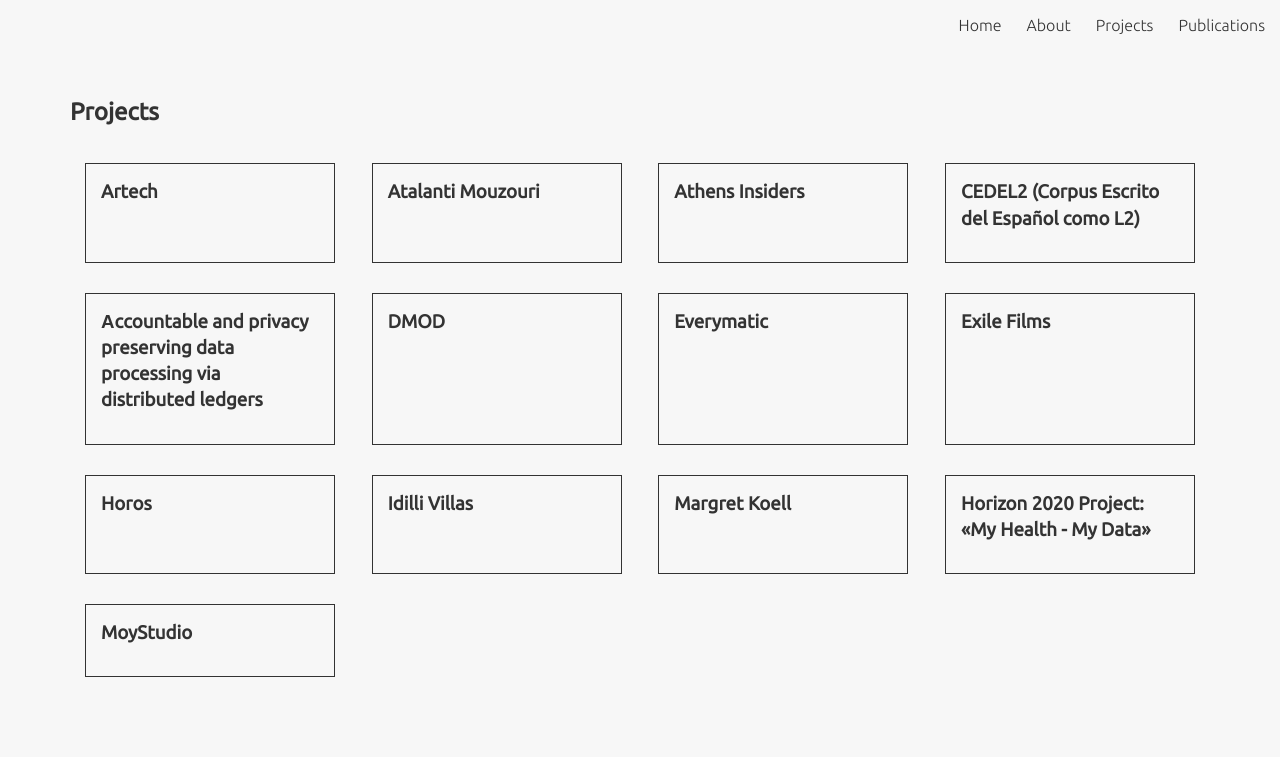
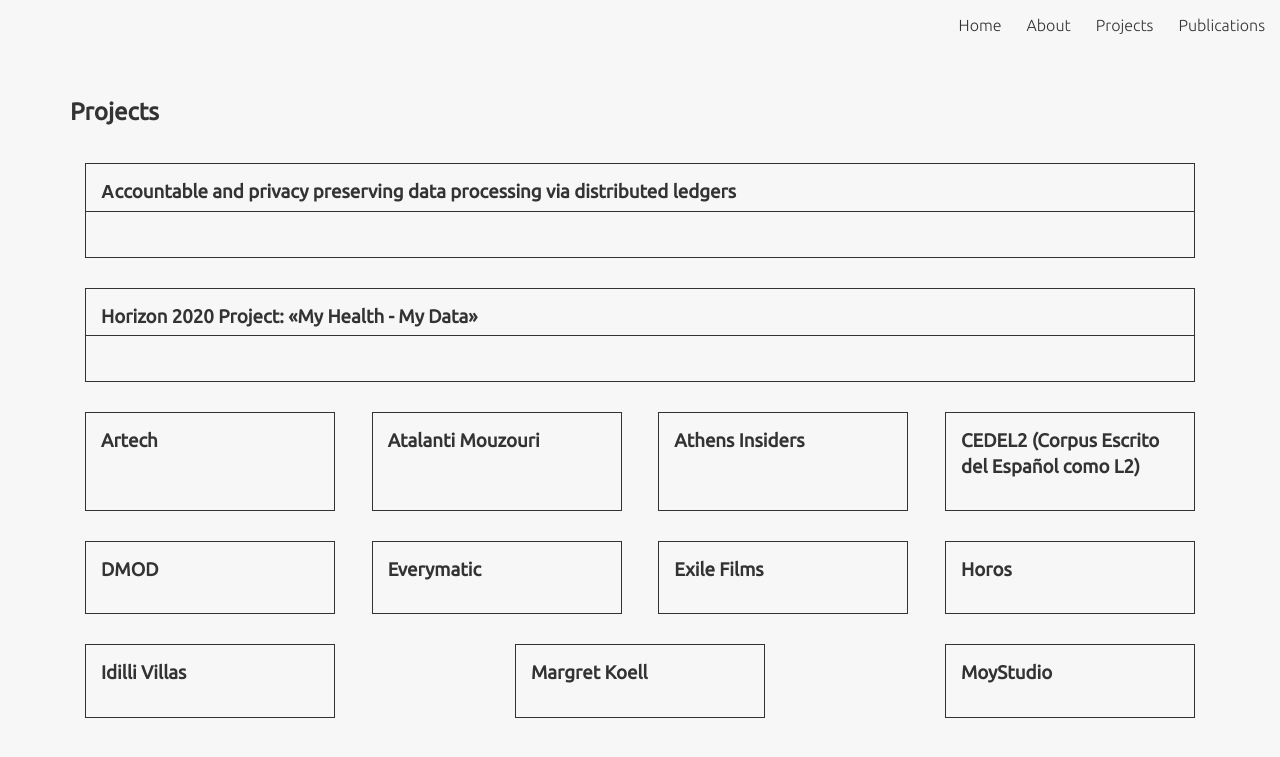
Before and after one commit to cnasikas/christosnasikas.com, a Jekyll site: the page built from projects.html, in a window 1280 px wide. Shown: the top 757 px of the page. Built offline with Jekyll 4.4.1, drawn with Linux system fonts in a browser that asks for light colours; nearby versions of some CDN libraries.

Commit message:
Filter project based on category

```diff
--- a/projects.html
+++ b/projects.html
@@ -3,16 +3,31 @@
 slug: projects
 ---
 
+{% assign web = site.projects | where: 'category', 'web' %}
+{% assign sticky = site.projects | where: 'category', 'research' %}
+
 <h2>Projects</h2>
-<section class="projects">
-  {% for project in site.projects %}
+<section class="projects sticky">
+  {% for project in sticky %}
   <article class="project">
-    <h3>
+    <h3 class="project-title">
       <a href="{{ project.link }}" class="no-link" target="_blank">{{ project.title }}</a>
     </h3>
-    <div>
+    <div class="project-content">
       {{ project.content }}
     </div>
   </article>
   {% endfor %}
 </section>
+<section class="projects">
+  {% for project in web %}
+  <article class="project">
+    <h3 class="project-title">
+      <a href="{{ project.link }}" class="no-link" target="_blank">{{ project.title }}</a>
+    </h3>
+    <div class="project-content">
+      {{ project.content }}
+    </div>
+  </article>
+  {% endfor %}
+</section>
```
